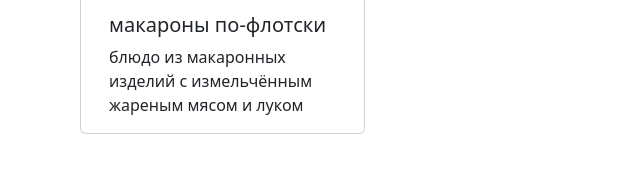
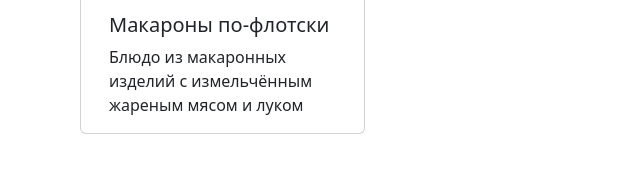
Before and after one commit to koryy-1/Site-with-recipes, a plain HTML site: page pages/Index.html in a window 1280 px wide. Shown: the part 302-474 px from the top of the page, 0-640 px from the left. Drawn offline with nearby package versions, Linux system fonts and the light colour scheme; files that its build step writes are made by us from their sources.

Commit message:
some fixes

```diff
--- a/pages/Index.html
+++ b/pages/Index.html
@@ -36,8 +36,8 @@
 			</a>
 
 			<div class="card-body">
-				<h5 class="card-title">макароны по-флотски</h5>
-				<p class="card-text">блюдо из макаронных изделий с измельчённым жареным мясом и луком</p>
+				<h5 class="card-title">Макароны по-флотски</h5>
+				<p class="card-text">Блюдо из макаронных изделий с измельчённым жареным мясом и луком</p>
 			</div>
 		</div>
 	</div>
```
Also changed, not shown: pages/About.html (+1 -1 lines), pages/makarony-po-flotski.html (+2 -2 lines).
